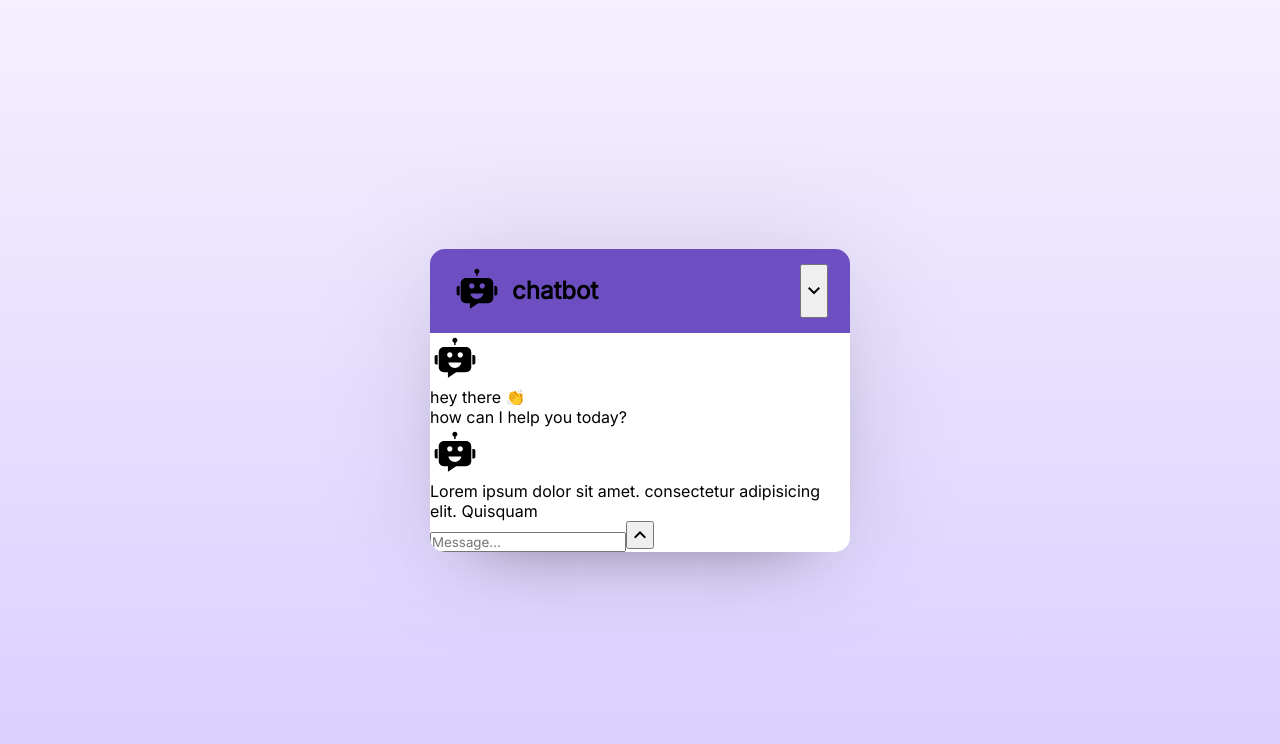
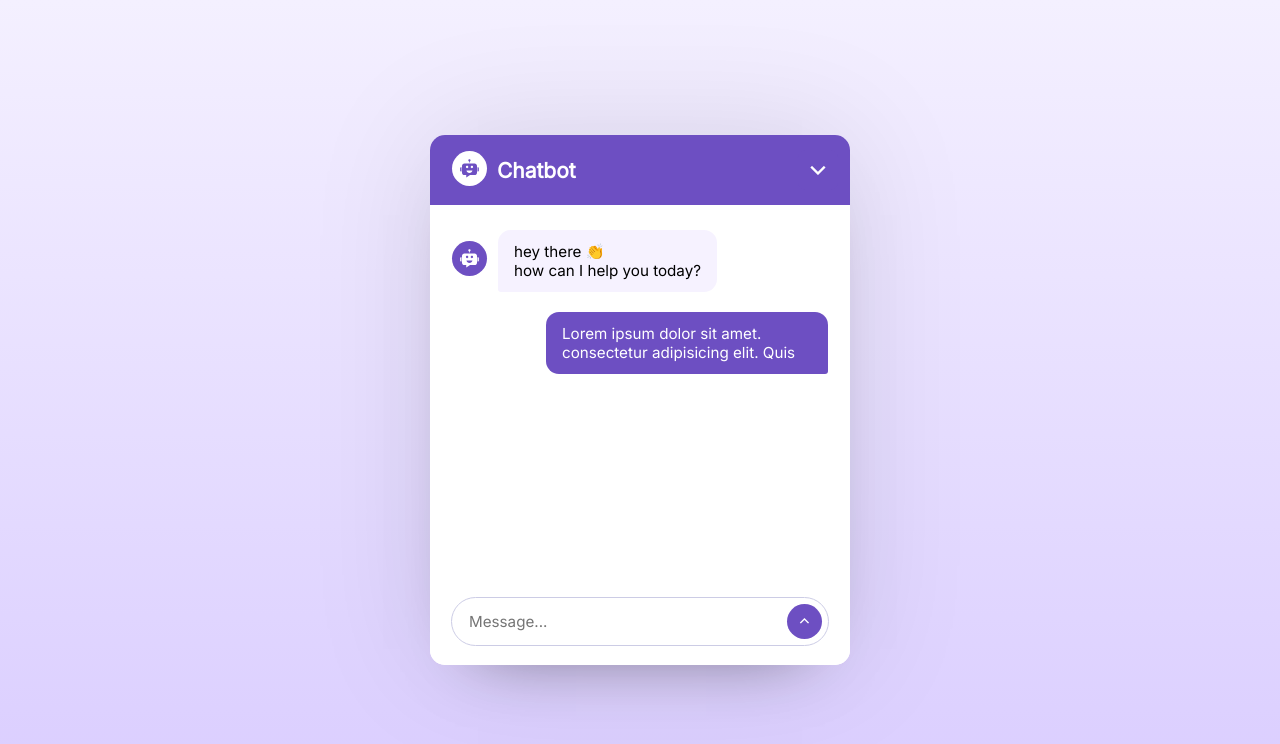
Before and after one commit to anaselass/ChatBot, a React (Vite) app: page / in a window 1280 px wide. Shown: the top 744 px of the page. Built offline with nearby package versions, Linux system fonts and the light colour scheme.

Commit message:
feat: update styles and improve accessibility for chatbot interface

```diff
--- a/index.html
+++ b/index.html
@@ -5,7 +5,7 @@
     <link rel="icon" type="image/svg+xml" href="/vite.svg" />
     <link
       rel="stylesheet"
-      href="https://fonts.googleapis.com/css2?family=Material+Symbols+Outlined:opsz,wght,FILL,GRAD@24,400,0,0"
+      href="https://fonts.googleapis.com/css2?family=Material+Symbols+Outlined:opsz,wght,FILL,GRAD@48,400,0,0"
     />
     <meta name="viewport" content="width=device-width, initial-scale=1.0" />
     <title>Chat-Bot</title>
--- a/src/App.jsx
+++ b/src/App.jsx
@@ -8,7 +8,7 @@
         <div className="chat-header">
           <div className="header-info">
             <ChatBotIcon />
-            <h2 className="logo-text">chatbot</h2>
+            <h2 className="logo-text">Chatbot</h2>
           </div>
           <button class="material-symbols-outlined">keyboard_arrow_down</button>
         </div>
@@ -22,9 +22,8 @@
             </p>
           </div>
           <div className="message user-message">
-            <ChatBotIcon />
             <p className="message-text">
-              Lorem ipsum dolor sit amet. consectetur adipisicing elit. Quisquam
+              Lorem ipsum dolor sit amet. consectetur adipisicing elit. Quis
             </p>
           </div>
         </div>
--- a/src/index.css
+++ b/src/index.css
@@ -17,6 +17,7 @@
 }
 
 .chatbot-popup {
+  position: relative;
   background: #fff;
   width: 420px;
   border-radius: 15px;
@@ -38,3 +39,129 @@
   gap: 10px;
   align-items: center;
 }
+
+.header-info svg {
+  height: 35px;
+  width: 35px;
+  padding: 6px;
+  background-color: #fff;
+  border-radius: 50%;
+  fill: #6d4fc2;
+  flex-shrink: 0;
+}
+
+.chatbot-popup .logo-text {
+  color: #fff;
+  font-size: 1.31rem;
+  font-weight: 600;
+}
+
+.chat-header button {
+  height: 40px;
+  width: 40px;
+  border: none;
+  outline: none;
+  color: #fff;
+  background-color: #6d4fc2;
+  cursor: pointer;
+  font-size: 1.9rem;
+  padding-top: 2px;
+  margin-right: -10px;
+  border-radius: 7.25px;
+  transition: 0.2s ease;
+}
+
+.chat-header button:hover {
+  background-color: #593bab;
+}
+
+.chat-body {
+  display: flex;
+  flex-direction: column;
+  gap: 20px;
+  overflow-y: auto;
+  height: 460px;
+  padding: 25px 22px;
+}
+
+.chat-body .message {
+  display: flex;
+  gap: 11px;
+  align-items: center;
+}
+
+.chat-body .bot-message svg {
+  height: 35px;
+  width: 35px;
+  padding: 6px;
+  background-color: #6d4fc2;
+  border-radius: 50%;
+  fill: #fff;
+  margin-bottom: 2px;
+  align-self: flex-end;
+  flex-shrink: 0;
+}
+
+.chat-body .message .message-text {
+  padding: 12px 16px;
+  max-width: 75%;
+  overflow-wrap: break-word;
+  white-space: pre-line;
+  font-size: 0.95rem;
+}
+
+.chat-body .bot-message .message-text {
+  background-color: #f6f2ff;
+  border-radius: 13px 13px 13px 3px;
+}
+
+.chat-body .user-message {
+  flex-direction: column;
+  align-items: flex-end;
+}
+
+.chat-body .user-message .message-text {
+  color: #fff;
+  background-color: #6d4fc2;
+  border-radius: 13px 13px 3px 13px;
+}
+
+.chat-footer {
+  position: absolute;
+  bottom: 0;
+  width: 100%;
+  background: #fff;
+  padding: 15px 22px 20px;
+}
+
+.chat-footer .chat-form {
+  display: flex;
+  align-items: center;
+  background-color: #fff;
+  outline: 1px solid #cccce5;
+  border-radius: 32px;
+}
+
+.chat-form .message-input {
+  border: none;
+  outline: none;
+  background-color: none;
+  height: 47px;
+  padding: 0 17px;
+  font-size: 0.95rem;
+  width: 100%;
+}
+
+.chat-form button {
+  height: 35px;
+  width: 35px;
+  color: #fff;
+  background-color: #6d4fc2;
+  font-size: 1.15rem;
+  border: none;
+  outline: none;
+  cursor: pointer;
+  margin-right: 6px;
+  border-radius: 50%;
+  flex-shrink: 0;
+}
```
